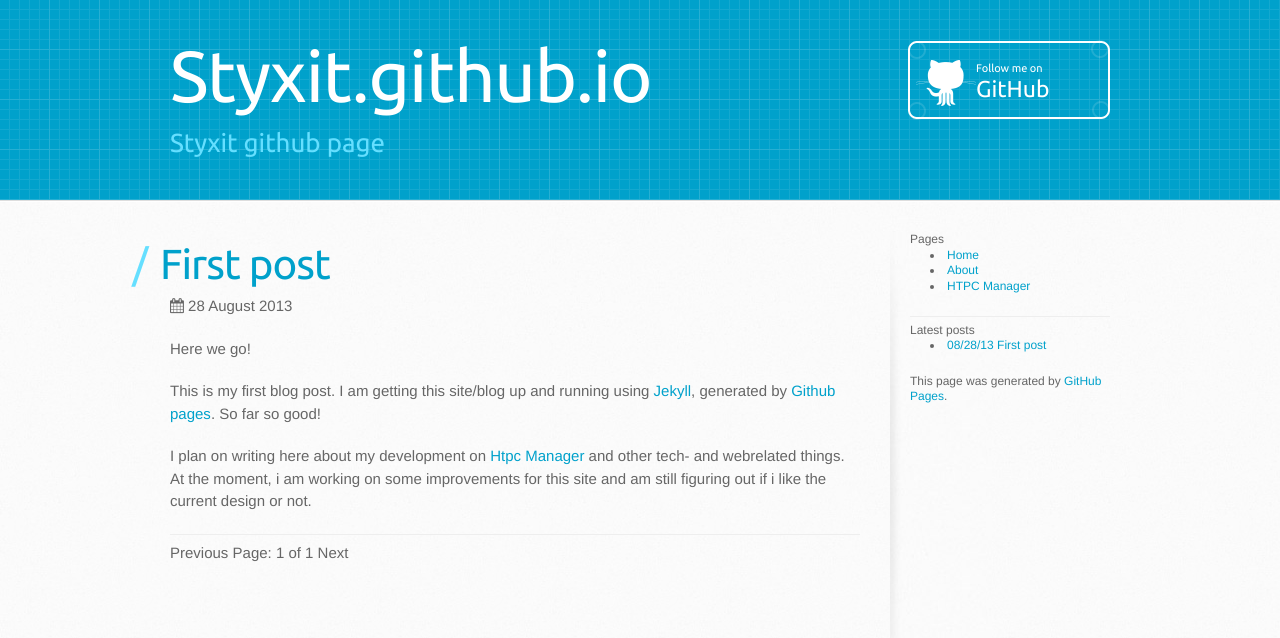
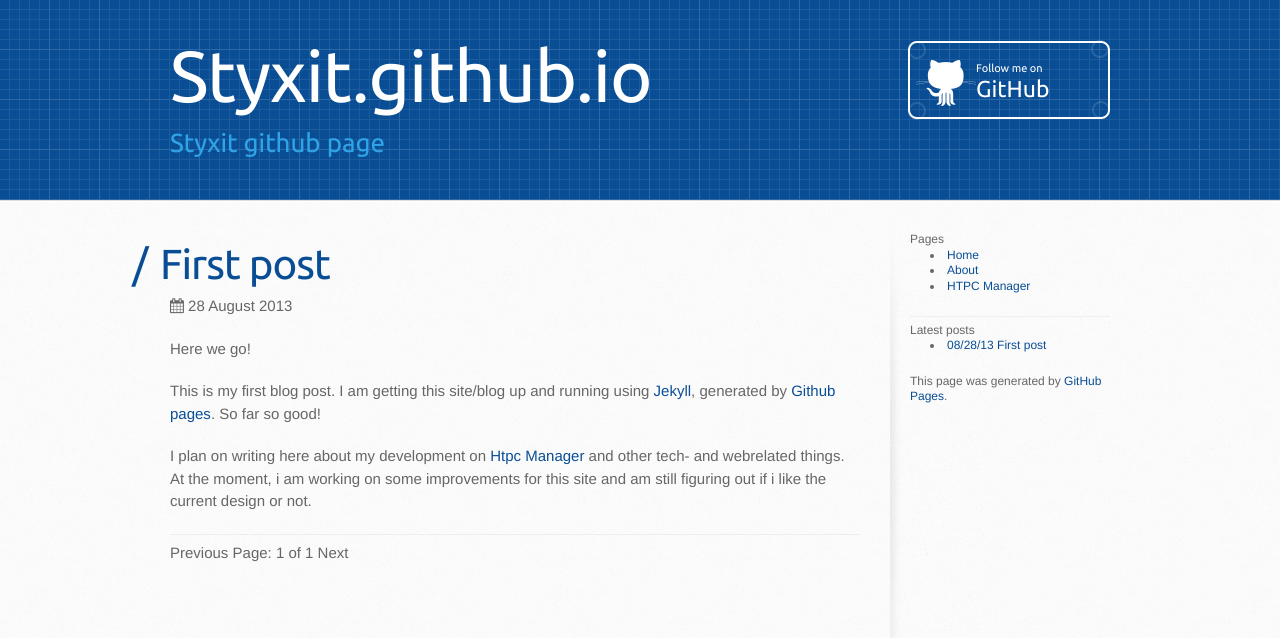
Before and after one commit to styxit/styxit.github.io, a Jekyll site: the page built from index.html, in a window 1280 px wide. Shown: the top 638 px of the page. Built offline with Jekyll 4.4.1, drawn with Linux system fonts in a browser that asks for light colours; the list of posts is cut into pages by our own code.

Commit message:
Style/color change

```diff
--- a/stylesheets/stylesheet.css
+++ b/stylesheets/stylesheet.css
@@ -1,7 +1,8 @@
-/* http://meyerweb.com/eric/tools/css/reset/
-   v2.0 | 20110126
-   License: none (public domain)
-*/
+/*
+ * Primary Color:    #094e95
+ * Header H2:        #2FA4E7
+ * Hover color:      #317EAC
+ */
 html, body, div, span, applet, object, iframe,
 h1, h2, h3, h4, h5, h6, p, blockquote, pre,
 a, abbr, acronym, address, big, cite, code,
@@ -57,17 +58,17 @@ body {
 }
 
 a {
-  color: #00a1cb;
+  color: #094e95;
 }
 a:hover {
-  color: #007998;
+  color: #317EAC;
 }
 
 header {
   padding-top: 40px;
   padding-bottom: 40px;
   font-family: 'Ubuntu', 'Helvetica Neue', Helvetica, Arial, serif;
-  background-color: #00a1cb;
+  background-color: #094e95;
   background-image: url(/images/header-grid.png);
   border-bottom: solid 1px #ddd;
 }
@@ -87,7 +88,7 @@ header a:hover{
 
 header h2 {
   font-size: 26px;
-  color: #65dfff;
+  color: #2FA4E7;
   font-weight: normal;
   line-height: 1.3;
   width: 540px;
@@ -238,7 +239,7 @@ form {
 
 #main-content h1:before {
   content: "/";
-  color: #65dfff;
+  color: #094e95;
   padding-right: 0.3em;
   margin-left: -0.9em;
 }
@@ -252,7 +253,7 @@ form {
 }
 #main-content h2:before {
   content: "//";
-  color: #65dfff;
+  color: #094e95;
   padding-right: 0.3em;
   margin-left: -1.5em;
 }
@@ -268,7 +269,7 @@ form {
 
 #main-content h3:before {
   content: "///";
-  color: #65dfff;
+  color: #094e95;
   padding-right: 0.3em;
   margin-left: -2em;
 }
@@ -282,7 +283,7 @@ form {
 
 h4:before {
   content: "////";
-  color: #65dfff;
+  color: #094e95;
   padding-right: 0.3em;
   margin-left: -2.8em;
 }
@@ -294,7 +295,7 @@ h4:before {
 }
 h5:before {
   content: "/////";
-  color: #65dfff;
+  color: #094e95;
   padding-right: 0.3em;
   margin-left: -3.2em;
 }
@@ -306,7 +307,7 @@ h5:before {
 }
 h6:before {
   content: "//////";
-  color: #65dfff;
+  color: #094e95;
   padding-right: 0.3em;
   margin-left: -3.7em;
 }
```
